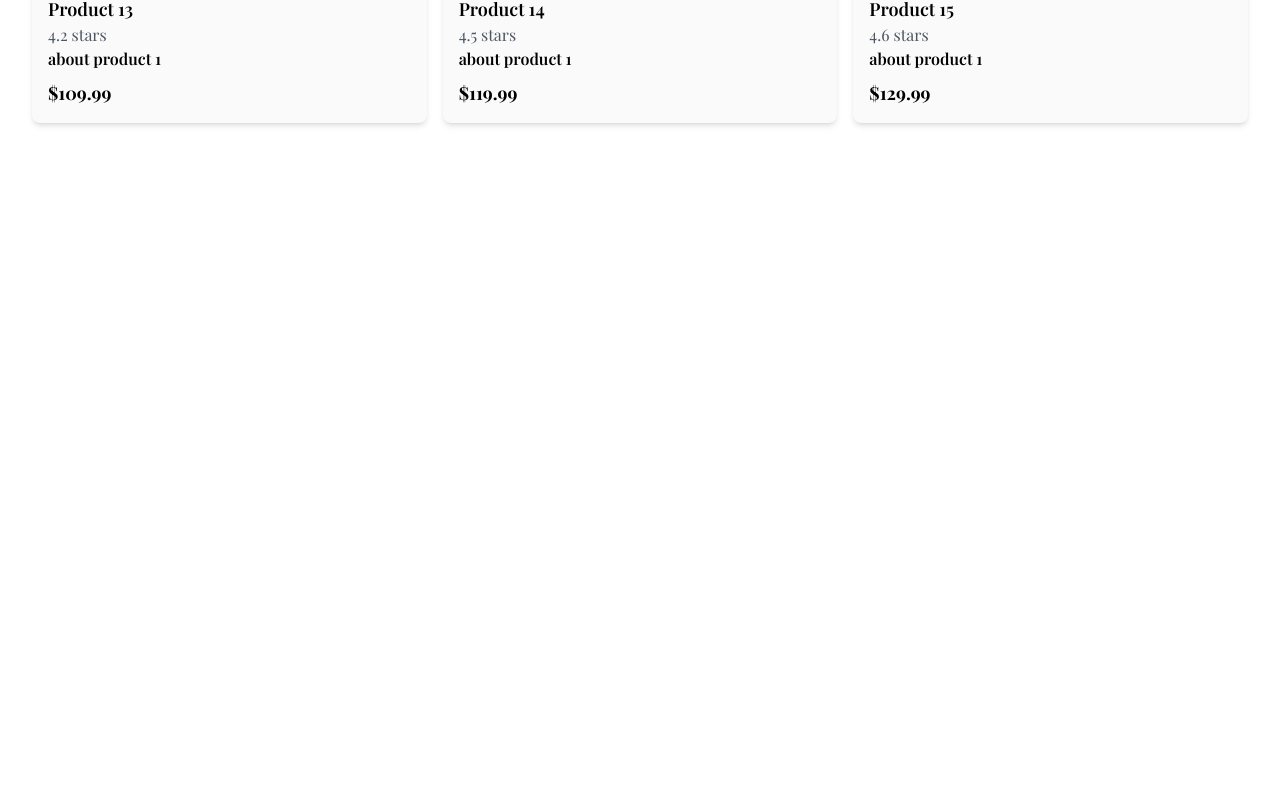
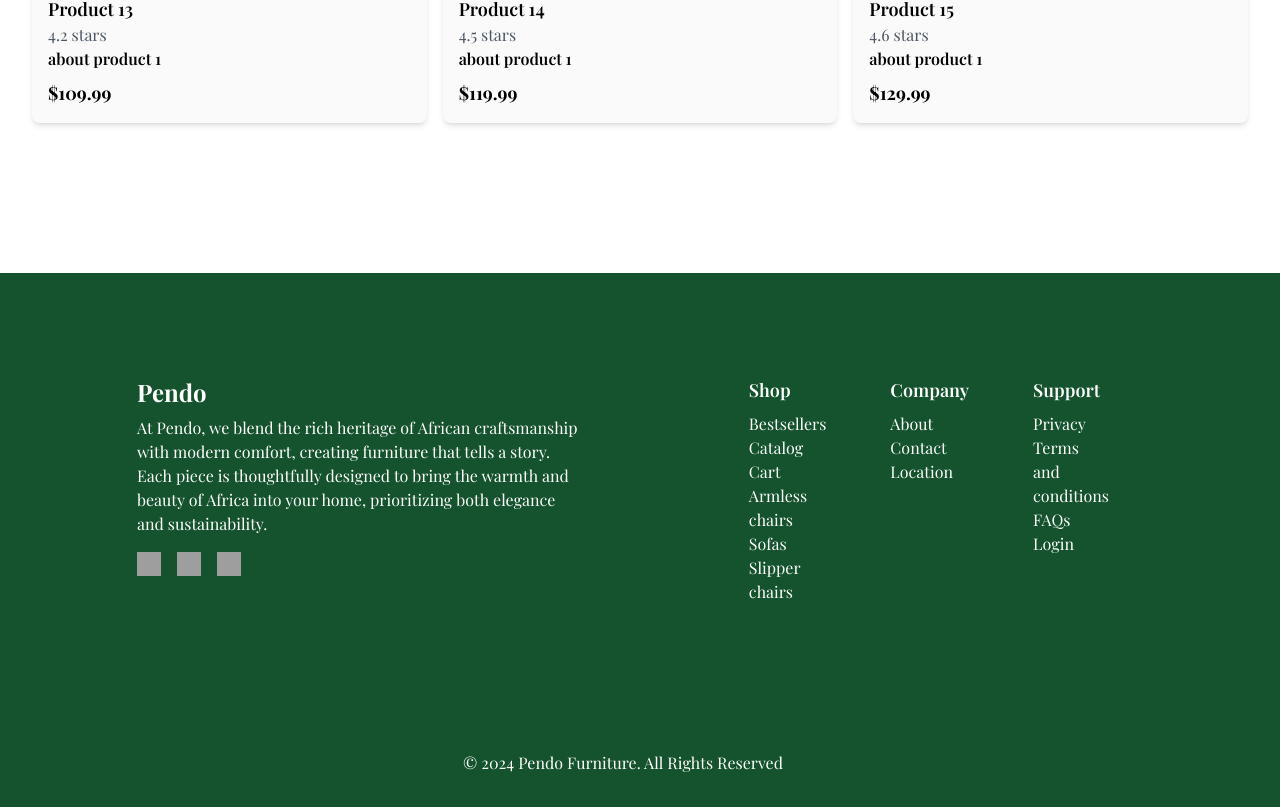
Before and after one commit to AfubeAngel/pendo-store, a Next.js app: page / in a window 1280 px wide. Shown: the part 4184-4991 px from the top of the page. Before the commit the page ends 4355 px from the top, so only its background shows below. Built offline with nearby package versions, Linux system fonts and the light colour scheme; grey boxes are pictures that could not be loaded; a web font is replaced by a local one.

Commit message:
arrange footer

```diff
--- a/components/Footer/index.tsx
+++ b/components/Footer/index.tsx
@@ -1,7 +1,68 @@
-import React from 'react'
+import React from 'react';
+import Link from 'next/link';
 
-export default function Footer() {
+const Footer: React.FC = () => {
   return (
-    <div>index</div>
-  )
-}
+    <footer className="flex flex-col xl:gap-[115px] bg-green-900 text-white py-8 xl:pl-[121px] xl:pr-[155px] xl:pt-[103px] ">
+      <div className="container mx-auto px-4 flex flex-col lg:flex-row xl:gap-[166px] ">
+        {/* Left Section */}
+        <div className="lg:max-w-[483px] mb-8 lg:mb-0">
+          <h2 className="text-2xl font-bold">Pendo</h2>
+          <p className="mt-2">
+          At Pendo, we blend the rich heritage of African craftsmanship with modern comfort, creating furniture that tells a story. Each piece is thoughtfully designed to bring the warmth and beauty of Africa into your home, prioritizing both elegance and sustainability.
+          </p>
+          <div className="flex mt-4 space-x-4">
+            <a href="#" aria-label="Facebook">
+              <img src="/icons/facebook.svg" alt="Facebook" className="h-6 w-6" />
+            </a>
+            <a href="#" aria-label="Twitter">
+              <img src="/icons/twitter.svg" alt="Twitter" className="h-6 w-6" />
+            </a>
+            <a href="#" aria-label="Instagram">
+              <img src="/icons/instagram.svg" alt="Instagram" className="h-6 w-6" />
+            </a>
+          </div>
+        </div>
+
+        {/* Right Section */}
+        <div className="lg:w-2/3 flex xl:gap-16 ">
+          <div>
+            <h3 className="text-lg font-semibold mb-2">Shop</h3>
+            <ul>
+              <li><Link href="/category/sofas">Bestsellers</Link></li>
+              <li><Link href="/category/chairs">Catalog</Link></li>
+              <li><Link href="/category/tables">Cart</Link></li>
+              <li><Link href="/category/beds">Armless chairs</Link></li>
+              <li><Link href="/category/tables">Sofas</Link></li>
+              <li><Link href="/category/beds">Slipper chairs</Link></li>
+            </ul>
+          </div>
+          <div>
+            <h3 className="text-lg font-semibold mb-2">Company</h3>
+            <ul>
+              <li><Link href="/about">About</Link></li>
+              <li><Link href="/contact">Contact</Link></li>
+              <li><Link href="/location">Location</Link></li>
+            </ul>
+          </div>
+          <div>
+            <h3 className="text-lg font-semibold mb-2">Support</h3>
+            <ul>
+              <li><Link href="/faq">Privacy</Link></li>
+              <li><Link href="/customer-care">Terms and conditions</Link></li>
+              <li><Link href="/policy">FAQs</Link></li>
+              <li><Link href="/policy">Login</Link></li>
+            </ul>
+          </div>
+        </div>
+      </div>
+
+      {/* Bottom Section */}
+      <div className="mt-8 text-center">
+        <p>&copy; {new Date().getFullYear()} Pendo Furniture. All Rights Reserved</p>
+      </div>
+    </footer>
+  );
+};
+
+export default Footer;
--- a/components/catalog/index.tsx
+++ b/components/catalog/index.tsx
@@ -4,7 +4,7 @@ import products from '../../fixtures/productdetails.json';
 
 const Catalog: React.FC = () => {
   return (
-    <div className="container mx-auto p-8">
+    <div className="container mx-auto xl:mb-[102.68px] p-8">
       <div className="flex justify-between items-center mb-4">
         <h2 className="text-2xl font-bold xl:mb-[85px] ">Catalog</h2>
         <div className="flex items-center">
--- a/pages/_app.tsx
+++ b/pages/_app.tsx
@@ -2,6 +2,7 @@ import Nav from "@/components/Navigation";
 import Head from 'next/head';
 import "@/styles/globals.css";
 import type { AppProps } from "next/app";
+import Footer from "@/components/Footer";
 
 export default function App({ Component, pageProps }: AppProps) {
   return (
@@ -16,6 +17,7 @@ export default function App({ Component, pageProps }: AppProps) {
       </Head>
       {/* <Nav /> */}
       <Component {...pageProps} />
+      <Footer />
     </>
   );
 }
```
